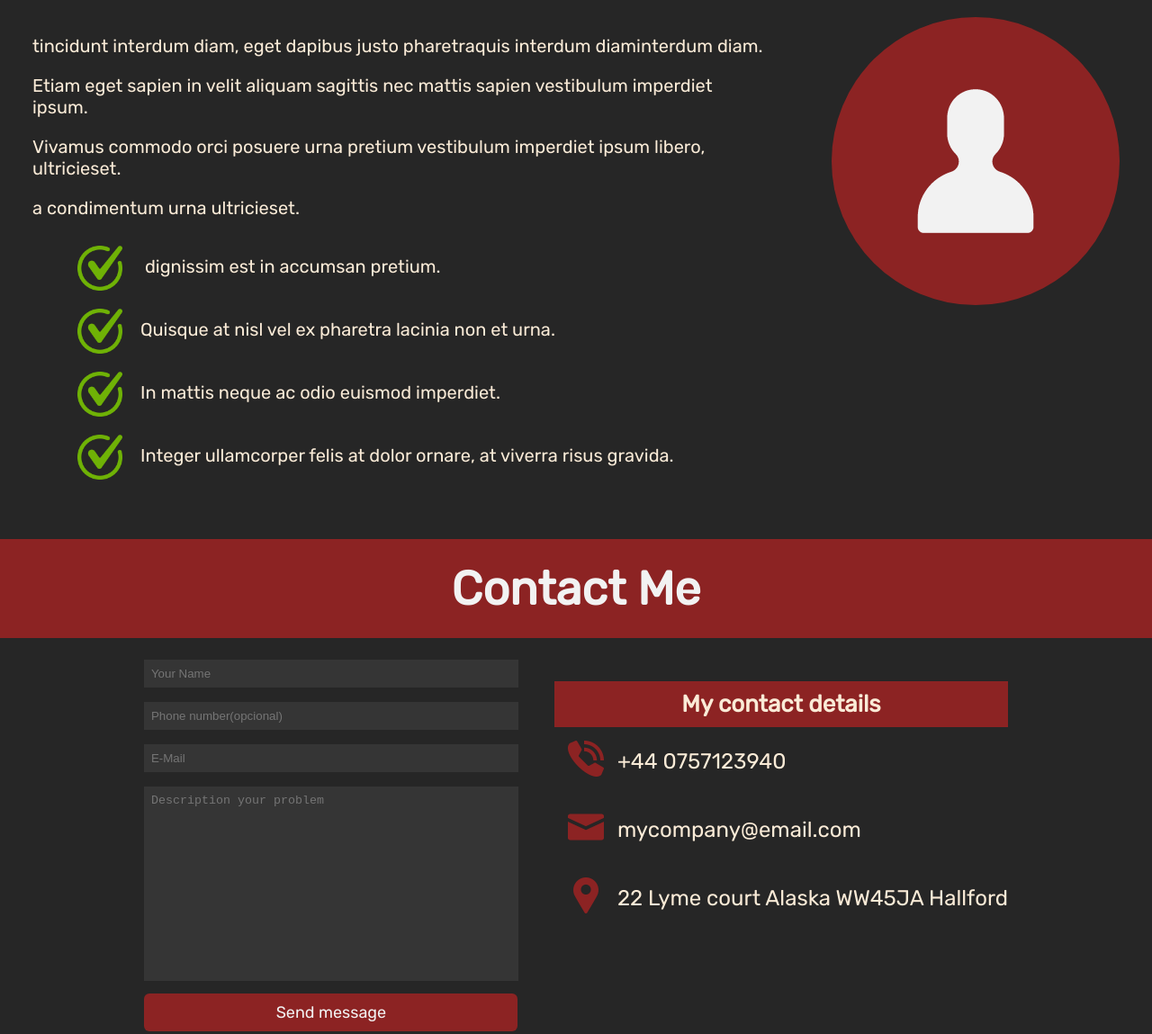
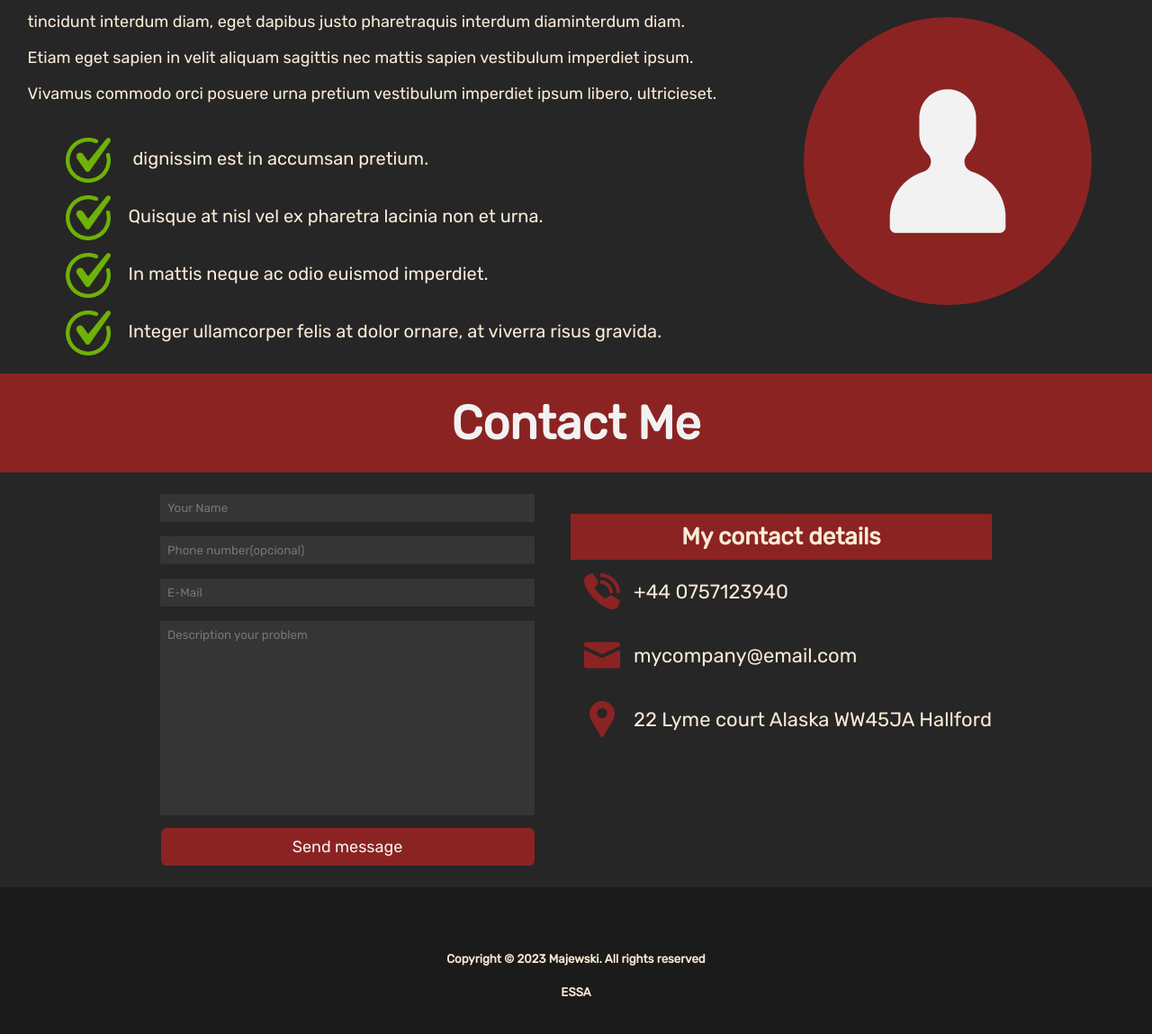
Before and after one commit to LysyEliot/Learn-HTML-CSS, a plain HTML site: page index.html in a window 1280 px wide. Shown: the part 1452-2601 px from the top of the page at 90% size. Drawn offline with Linux system fonts and the light colour scheme.

Commit message:
refactor
 Its done

```diff
--- a/index.html
+++ b/index.html
@@ -13,6 +13,7 @@
 </head>
 
 <body>
+
   <header>
     <div>
       <h2>PC</h2>
@@ -75,7 +76,7 @@
           <p> tincidunt interdum diam, eget dapibus justo pharetraquis interdum diaminterdum diam.</p>
           <p> Etiam eget sapien in velit aliquam sagittis nec mattis sapien vestibulum imperdiet ipsum.</p>
           <p>Vivamus commodo orci posuere urna pretium vestibulum imperdiet ipsum libero, ultricieset.</p>
-          <p> a condimentum urna ultricieset.</p>
+
           <ul>
             <li>
               <img src="img/ok2.png" class="ok_img" /> dignissim est in
@@ -133,10 +134,11 @@
     </section>
 
   </main>
-  <div id="footer">
+  <footer>
     <h5>Copyright © 2023 Majewski. All rights reserved</h5>
     <h5>ESSA</h5>
-  </div>
+  </footer>
+
 </body>
 
 </html>
--- a/style.css
+++ b/style.css
@@ -5,7 +5,7 @@ body {
   font-family: "Rubik", sans-serif;
   color: antiquewhite;
   margin: 0;
-  display:block;
+  display: block;
 
 }
 
@@ -135,8 +135,6 @@ header ul li a:hover {
 
 /* ---------------about section---------------*/
 .about {
-  justify-content: center;
-  display: block;
   background-color: #262626;
 }
 
@@ -147,12 +145,23 @@ header ul li a:hover {
 }
 
 .about_text {
-  padding: 36px;
-  font-size: 20px;
+  font-size: 18px;
+  margin-top: 20px;
+}
+
+.about_text p {
+  margin-top: 10px;
+}
+
+.about_text ul {
+  margin-top: 36px;
+
 }
 
 .about_text ul li {
-  padding: 10px;
+  font-size: 20px;
+  padding: 2px;
+  margin-bottom: 10px;
   list-style-type: none;
 }
 
@@ -176,16 +185,16 @@ header ul li a:hover {
   background-color: #262626;
   text-align: center;
 }
+
 .contact_continer {
   padding: 24px 0;
   display: flex;
   justify-content: center;
+  vertical-align: middle;
 }
 
 .contact_details {
-  font-size: 24px;
-
-
+  font-size: 22px;
 
 }
 
@@ -198,13 +207,13 @@ header ul li a:hover {
 
 .contact_details ul {
   list-style-type: none;
-}
-.contact_details ul li{
-  display: flex;
+
 }
 
+.contact_details ul li {
+  display: flex;
 
-
+}
 
 .contact_continer img {
   padding: 15px;
@@ -222,6 +231,7 @@ input[type=text] {
   margin-bottom: 16px;
   background-color: rgb(53, 53, 53);
   border: none;
+  font-family: "Rubik", sans-serif;
 
 }
 
@@ -232,7 +242,8 @@ textarea {
   height: 200px;
   resize: none;
   border: none;
-  background-color: rgb(53, 53, 53)
+  background-color: rgb(53, 53, 53);
+  font-family: "Rubik", sans-serif;
 }
 
 .contact_button {
@@ -246,15 +257,17 @@ textarea {
   color: #F2F2F2;
   font-size: large;
   font-weight: 400;
+  cursor: pointer;
 
 }
 
 .contact_button:hover {
   background-color: #F23D3D;
-  cursor: pointer;
+
 }
 
-#footer {
+/* ---------------footer---------------*/
+footer {
   display: block;
   text-align: center;
   background-color: #1b1b1b;
```
